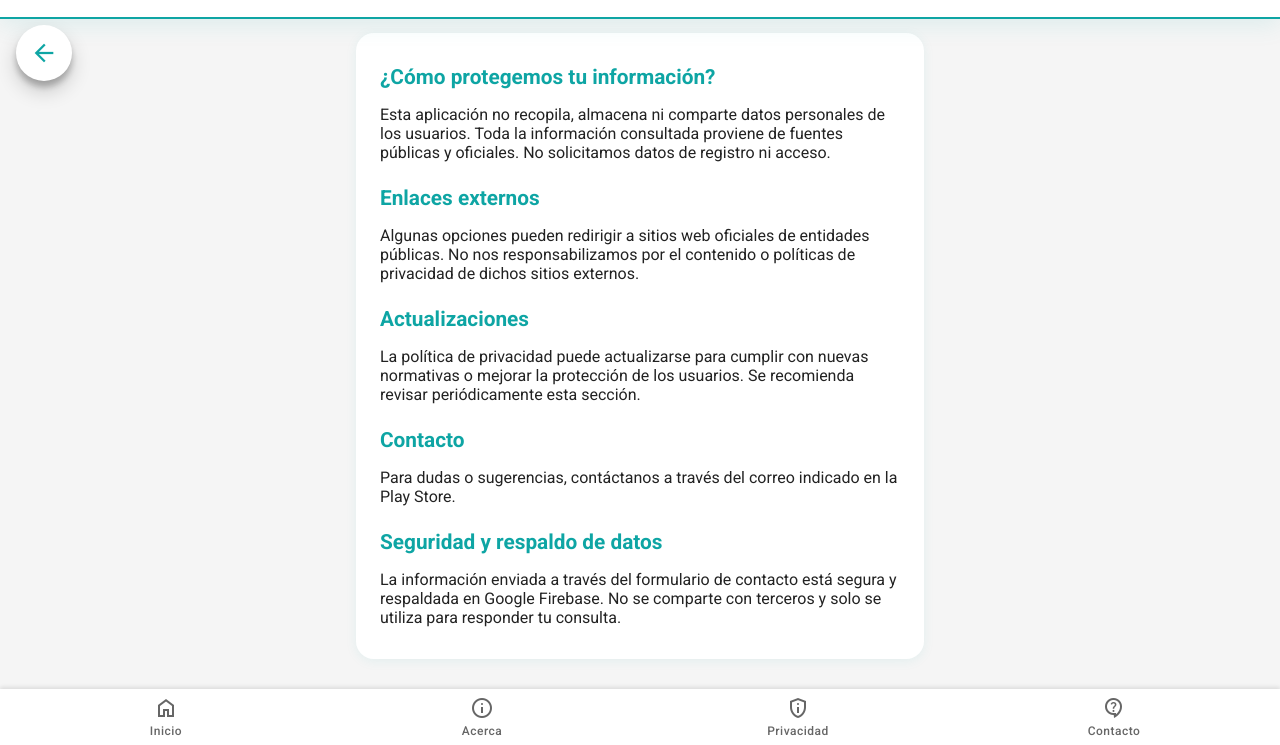
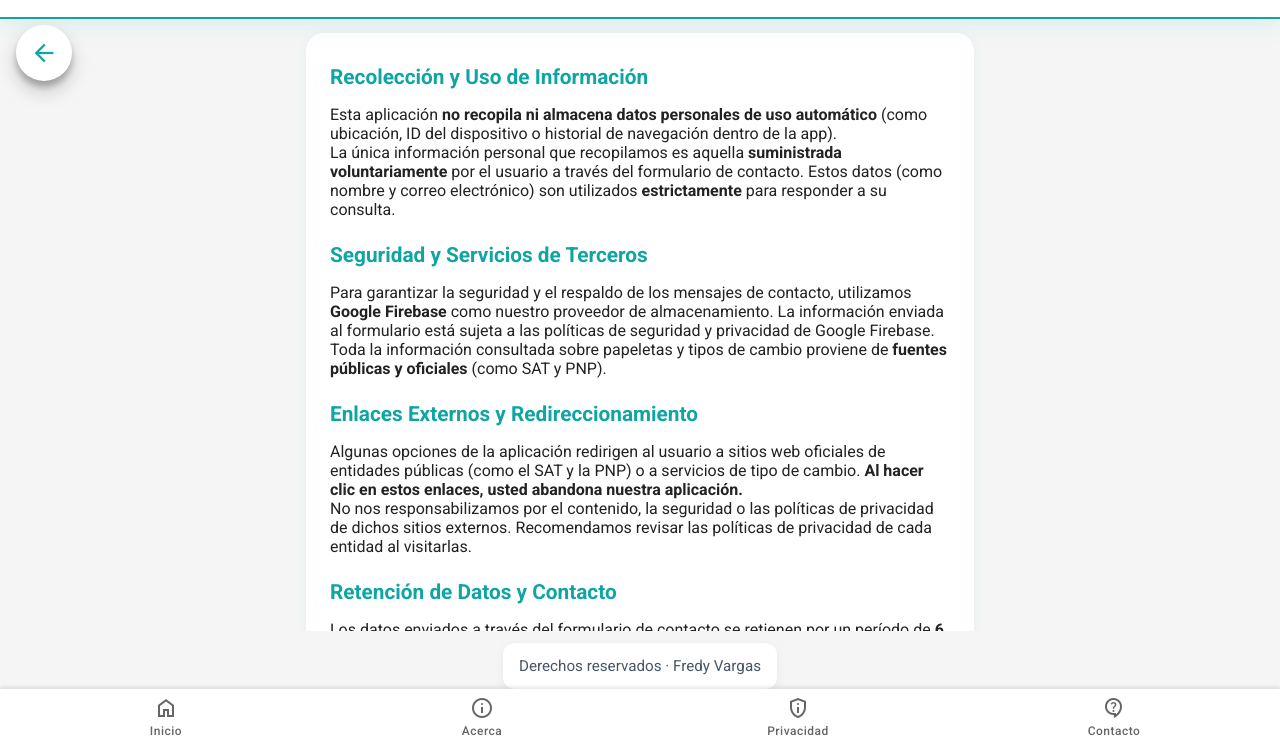
Before and after one commit to f83238251-crypto/sistema-unificado, a website: page privacidad.html in a window 1280 px wide. Shown: the part 55-800 px from the top of the page. Drawn offline with nearby package versions, Linux system fonts and the light colour scheme.

```diff
--- a/privacidad.html
+++ b/privacidad.html
@@ -40,20 +40,31 @@
   <button class="fab-back" onclick="window.location.href='index.html'" aria-label="Volver">
     <span class="material-symbols-outlined">arrow_back</span>
   </button>
-  <main class="main-content" style="max-width:600px;margin:0 auto;">
+  <main class="main-content" style="max-width:700px;margin:0 auto;">
     <section style="background:#fff;border-radius:18px;box-shadow:0 2px 12px rgba(14,165,164,0.08);padding:32px 24px;margin-top:24px;">
-      <h2 style="color:#0ea5a4;font-size:1.3rem;margin-bottom:16px;">¿Cómo protegemos tu información?</h2>
-      <p>Esta aplicación no recopila, almacena ni comparte datos personales de los usuarios. Toda la información consultada proviene de fuentes públicas y oficiales. No solicitamos datos de registro ni acceso.</p>
-      <h2 style="color:#0ea5a4;font-size:1.3rem;margin-top:24px;margin-bottom:16px;">Enlaces externos</h2>
-      <p>Algunas opciones pueden redirigir a sitios web oficiales de entidades públicas. No nos responsabilizamos por el contenido o políticas de privacidad de dichos sitios externos.</p>
+      <h2 style="color:#0ea5a4;font-size:1.3rem;margin-bottom:16px;">Recolección y Uso de Información</h2>
+      <p>Esta aplicación <strong>no recopila ni almacena datos personales de uso automático</strong> (como ubicación, ID del dispositivo o historial de navegación dentro de la app).</p>
+      <p>La única información personal que recopilamos es aquella <strong>suministrada voluntariamente</strong> por el usuario a través del formulario de contacto. Estos datos (como nombre y correo electrónico) son utilizados <strong>estrictamente</strong> para responder a su consulta.</p>
+
+      <h2 style="color:#0ea5a4;font-size:1.3rem;margin-top:24px;margin-bottom:16px;">Seguridad y Servicios de Terceros</h2>
+      <p>Para garantizar la seguridad y el respaldo de los mensajes de contacto, utilizamos <strong>Google Firebase</strong> como nuestro proveedor de almacenamiento. La información enviada al formulario está sujeta a las políticas de seguridad y privacidad de Google Firebase.</p>
+      <p>Toda la información consultada sobre papeletas y tipos de cambio proviene de <strong>fuentes públicas y oficiales</strong> (como SAT y PNP).</p>
+
+      <h2 style="color:#0ea5a4;font-size:1.3rem;margin-top:24px;margin-bottom:16px;">Enlaces Externos y Redireccionamiento</h2>
+      <p>Algunas opciones de la aplicación redirigen al usuario a sitios web oficiales de entidades públicas (como el SAT y la PNP) o a servicios de tipo de cambio. <strong>Al hacer clic en estos enlaces, usted abandona nuestra aplicación.</strong></p>
+      <p>No nos responsabilizamos por el contenido, la seguridad o las políticas de privacidad de dichos sitios externos. Recomendamos revisar las políticas de privacidad de cada entidad al visitarlas.</p>
+
+      <h2 style="color:#0ea5a4;font-size:1.3rem;margin-top:24px;margin-bottom:16px;">Retención de Datos y Contacto</h2>
+      <p>Los datos enviados a través del formulario de contacto se retienen por un período de <strong>6 meses</strong> para la gestión del servicio y luego son eliminados de forma segura. Para dudas o sugerencias, contáctanos a través del correo indicado en la Play Store.</p>
+
       <h2 style="color:#0ea5a4;font-size:1.3rem;margin-top:24px;margin-bottom:16px;">Actualizaciones</h2>
-      <p>La política de privacidad puede actualizarse para cumplir con nuevas normativas o mejorar la protección de los usuarios. Se recomienda revisar periódicamente esta sección.</p>
-      <h2 style="color:#0ea5a4;font-size:1.3rem;margin-top:24px;margin-bottom:16px;">Contacto</h2>
-      <p>Para dudas o sugerencias, contáctanos a través del correo indicado en la Play Store.</p>
-      <h2 style="color:#0ea5a4;font-size:1.3rem;margin-top:24px;margin-bottom:16px;">Seguridad y respaldo de datos</h2>
-      <p>La información enviada a través del formulario de contacto está segura y respaldada en Google Firebase. No se comparte con terceros y solo se utiliza para responder tu consulta.</p>
+      <p>Esta política de privacidad puede ser actualizada para cumplir con nuevas normativas o mejorar la protección de los usuarios. Le recomendamos revisar esta sección periódicamente. La fecha de la última actualización se indicará al inicio de esta sección.</p>
     </section>
   </main>
+
+  <section class="legal-note" style="max-width:700px;margin:12px auto 0 auto;background:#fff;border-radius:12px;box-shadow:0 2px 8px rgba(0,0,0,0.06);padding:14px 16px;color:#475569;font-size:0.95rem;text-align:center;">
+    Derechos reservados · Fredy Vargas
+  </section>
 
   <nav class="bottom-nav">
     <a href="index.html" class="nav-item">
```
